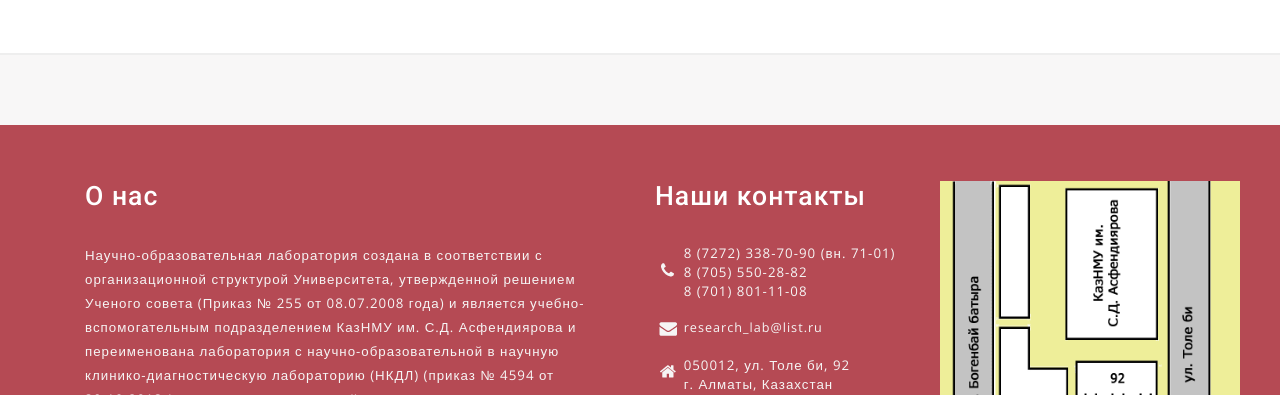
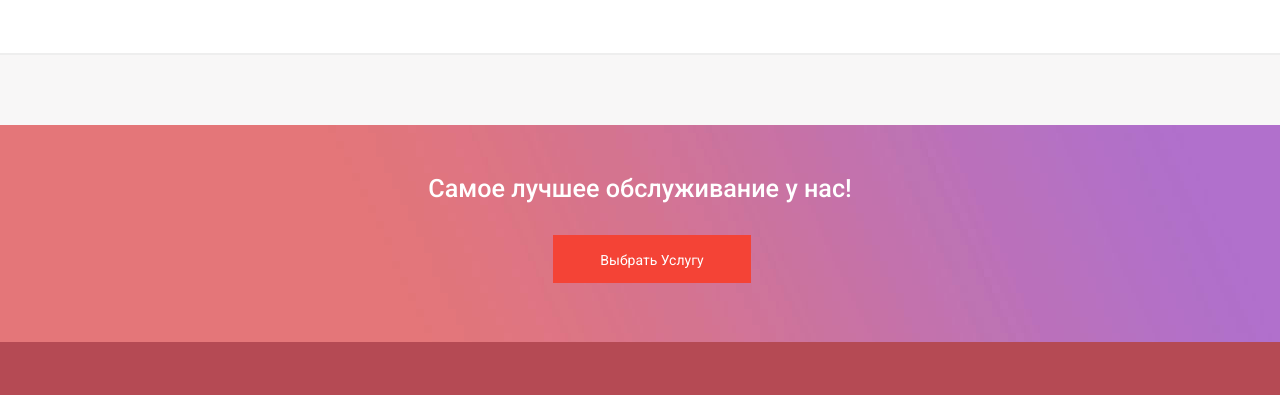
Before and after one commit to abzaloid/kaznmulab, a plain HTML site: page templates/index.html in a window 1280 px wide. Shown: the part 1940-2335 px from the top of the page. Drawn offline with nearby package versions, Linux system fonts and the light colour scheme; files whose address does not match are found by name.

Commit message:
small updates

```diff
--- a/templates/index.html
+++ b/templates/index.html
@@ -339,8 +339,18 @@ License URL: http://creativecommons.org/licenses/by/3.0/
 				</div>
 			</div>
 		</div>
+
+		<div class="subscribe text-center" id="shortcodes">
+				<div class="container">
+					<h3>Самое лучшее обслуживание у нас!</h3>
+									<a href="#" style="display: -webkit-box;display: -webkit-flex;  display: -ms-flexbox;  display: flex;font-family: Roboto, 'Helvetica Neue', sans-serif;  font-size: 18px;  -webkit-perspective: 1000px;perspective: 1000px;    -webkit-box-orient: vertical;  -webkit-box-direction: normal;  -webkit-flex-direction: column;      -ms-flex-direction: column;  flex-direction: column;  -webkit-box-pack: center;  -webkit-justify-content: center;      -ms-flex-pack: center;  justify-content: center;  -webkit-box-align: center;  -webkit-align-items: center;-ms-flex-align: center;align-items: center;"><div class="btn">
+				  <div class="btn-front">Выбрать Услугу</div>
+				</div>
+				</a>
+				</div>
+		</div>
+
 		<div class="footer" id="vniz">
-
 			<div class="footer-top">
 				<div class="container">
 					<div class="col-md-6 footer-grid">
```
Also changed, not shown: images/subscribe_bg_rose.jpg (added).
